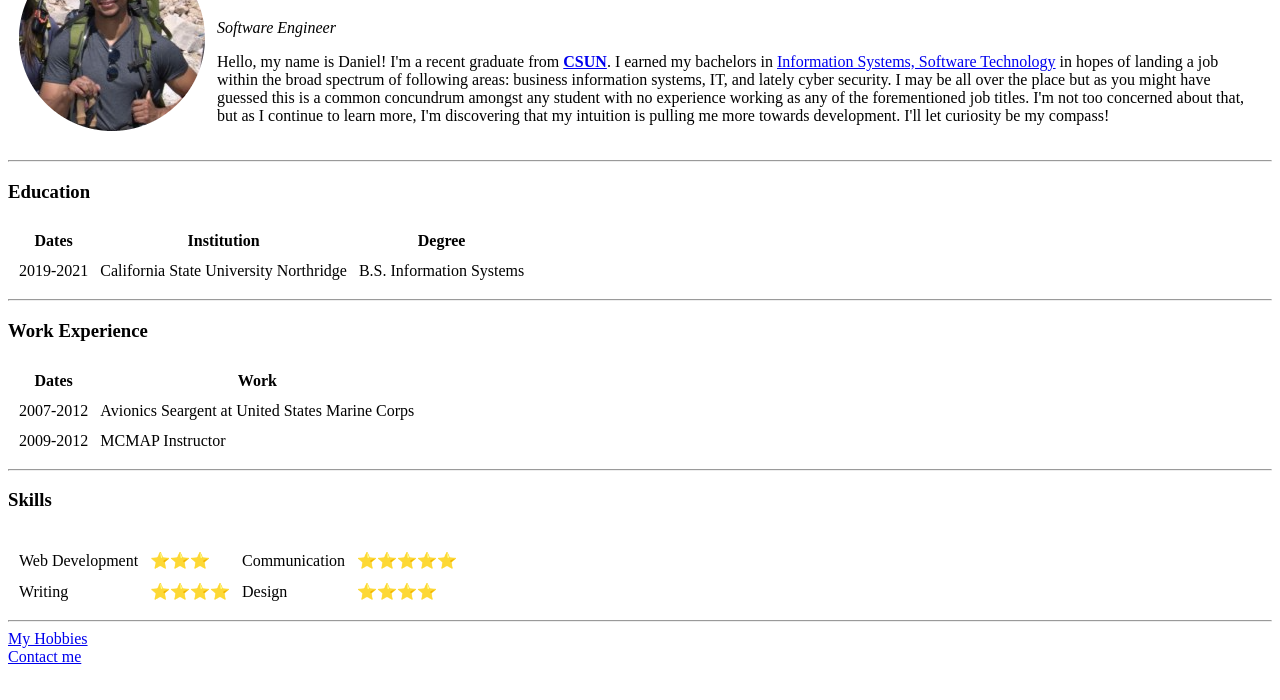
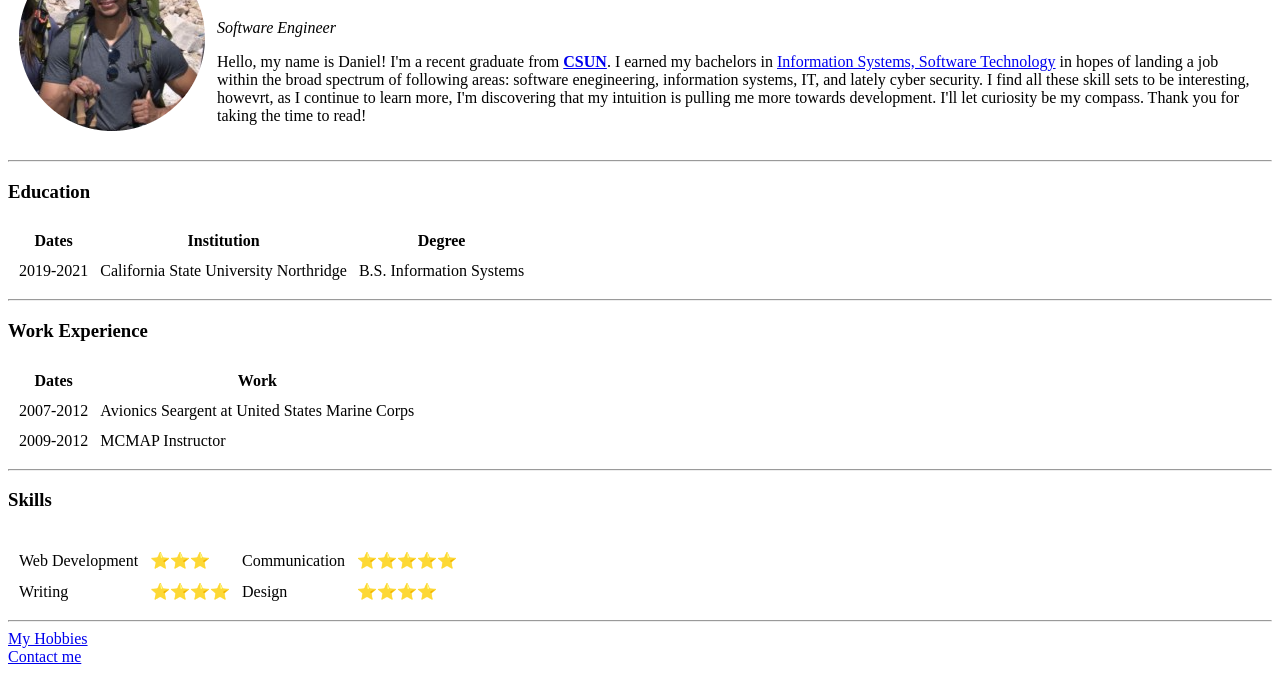
Before and after one commit to duran-2020/resume-cv, a plain HTML site: page index.html in a window 1280 px wide. Shown: the part 80-780 px from the top of the page. Drawn offline with Linux system fonts and the light colour scheme.

Commit message:
Updated my bio

```diff
--- a/index.html
+++ b/index.html
@@ -15,13 +15,10 @@
         <p><em>Software Engineer</em></p>
         <p>Hello, my name is Daniel! I'm a recent graduate from <strong><a href="https://www.csun.edu/">CSUN</a></strong>. I earned my
           bachelors in <a href="https://catalog.csun.edu/academics/som/programs/bs-information-systems-ii/software-technology/">Information Systems, Software Technology</a>
-          in hopes of landing a job within the broad spectrum of following areas: business information
-          systems, IT, and lately cyber security. I may be all over the place but
-          as you might have guessed this is a common concundrum amongst any student
-          with no experience working as any of the forementioned job titles.
-          I'm not too concerned about that, but as I continue
+          in hopes of landing a job within the broad spectrum of following areas: software enegineering,
+          information systems, IT, and lately cyber security. I find all these skill sets to be interesting, howevrt, as I continue
           to learn more, I'm discovering that my intuition is pulling me more towards
-          development. I'll let curiosity be my compass! </p>
+          development. I'll let curiosity be my compass. Thank you for taking the time to read! </p>
       </td>
     </tr>
   </table>
```
